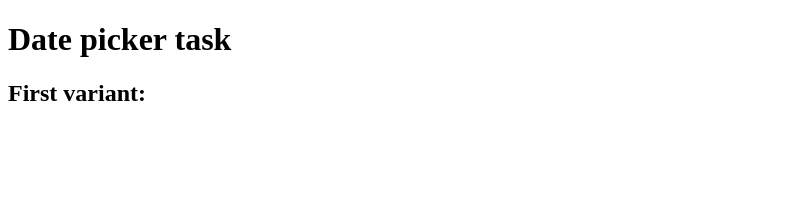
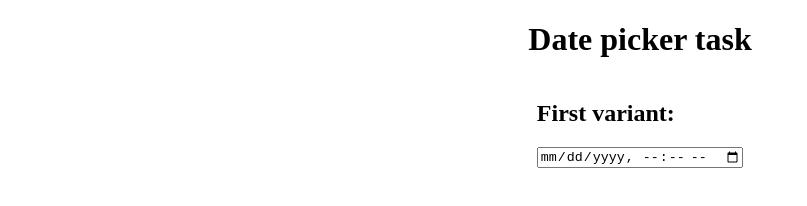
Before and after one commit to Masoud-M/date-picker-task, a plain HTML site: page index.html in a window 1280 px wide. Shown: the whole page, without its empty margins (0-807 px from the left). Drawn offline with Linux system fonts and the light colour scheme.

Commit message:
add: first variant

```diff
--- a/index.html
+++ b/index.html
@@ -1,17 +1,21 @@
-<!DOCTYPE html>
+<!doctype html>
 <html lang="en">
-<head>
-    <meta charset="UTF-8">
-    <meta name="viewport" content="width=device-width, initial-scale=1.0">
+  <head>
+    <meta charset="UTF-8" />
+    <meta name="viewport" content="width=device-width, initial-scale=1.0" />
     <title>Date picker task</title>
-    <link rel="stylesheet" href="style.css">
-</head>
-<body>
+    <link rel="stylesheet" href="style.css" />
+  </head>
+  <body>
     <main>
-        <h1>Date picker task</h1>
-        <section><h2>First variant:</h2>
-        <div class="date-picker"></div></section>
+      <h1>Date picker task</h1>
+      <section>
+        <h2>First variant:</h2>
+        <div class="date-picker">
+          <input type="datetime-local" />
+        </div>
+      </section>
     </main>
     <script src="main.js"></script>
-</body>
+  </body>
 </html>
--- /dev/null
+++ b/style.css
@@ -0,0 +1,12 @@
+body {
+    margin: 0;
+    padding: 0;
+}
+
+main {
+    max-width: 100%;
+    padding-inline: .5rem;
+    display: flex;
+    flex-direction: column;
+    align-items: center;
+}
```
Also changed, not shown: styles.css (deleted).
